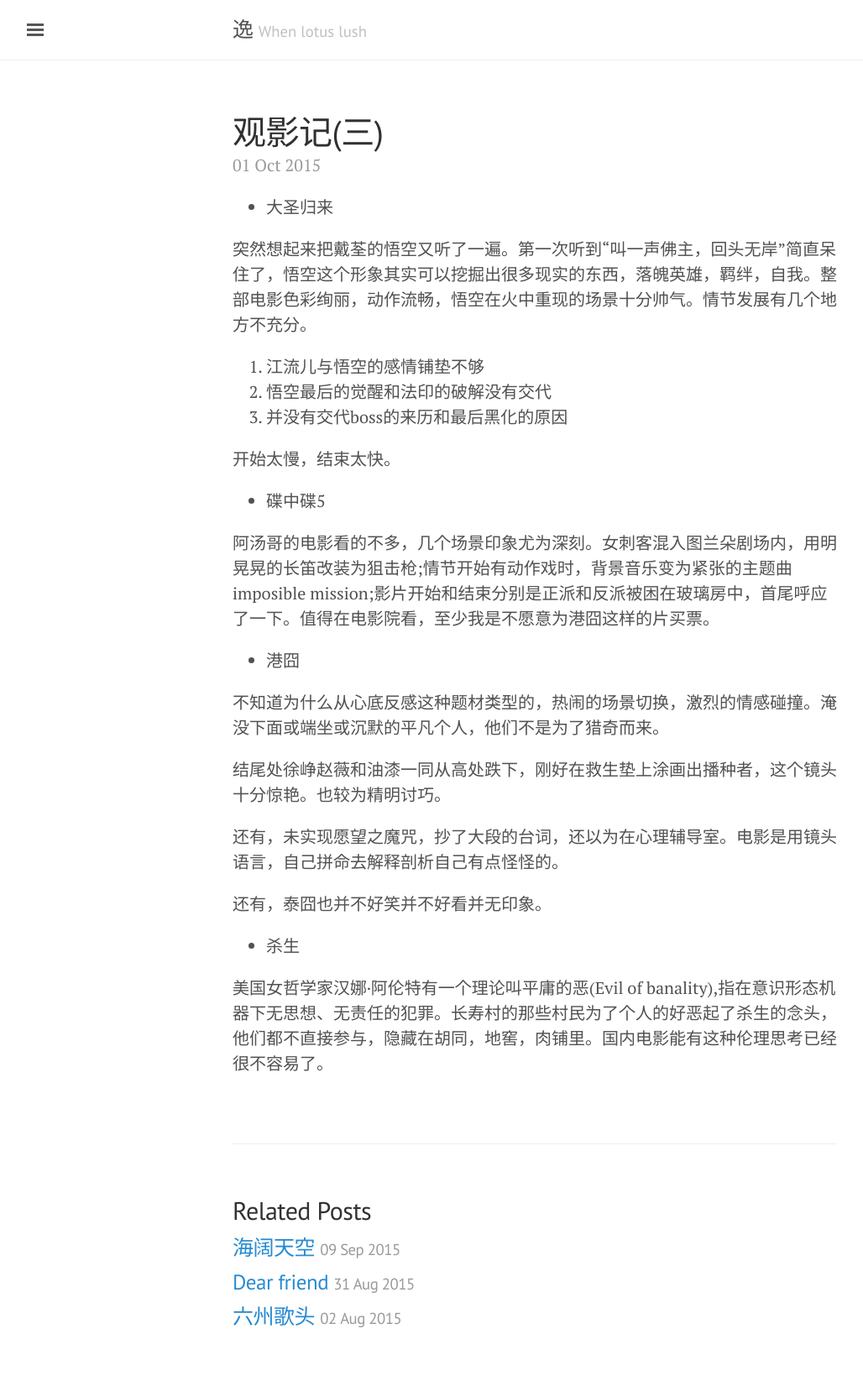
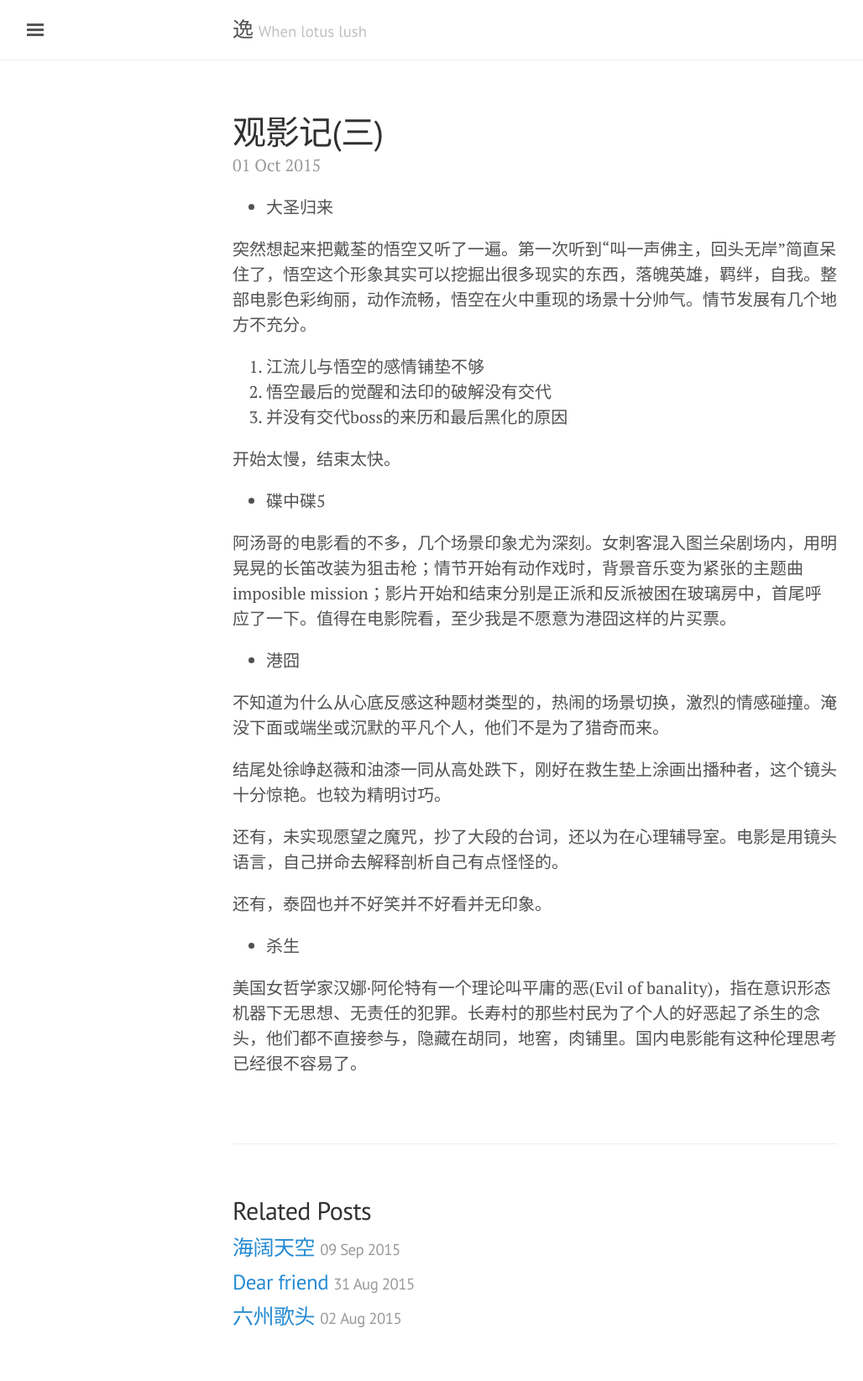
Before and after one commit to literblog/literblog.github.com, a Jekyll site: the page built from _posts/2015-10-01-film3.md, in a window 1280 px wide. Shown: the whole page at 84% size, without its empty margins (3-1031 px from the left). Built offline with Jekyll 4.4.1, drawn with Linux system fonts in a browser that asks for light colours; comment, search, counter and statistics services are not loaded.

```diff
--- a/_posts/2015-10-01-film3.md
+++ b/_posts/2015-10-01-film3.md
@@ -18,7 +18,7 @@ tags:
 
 * 碟中碟5
 
-阿汤哥的电影看的不多，几个场景印象尤为深刻。女刺客混入图兰朵剧场内，用明晃晃的长笛改装为狙击枪;情节开始有动作戏时，背景音乐变为紧张的主题曲imposible mission;影片开始和结束分别是正派和反派被困在玻璃房中，首尾呼应了一下。值得在电影院看，至少我是不愿意为港囧这样的片买票。
+阿汤哥的电影看的不多，几个场景印象尤为深刻。女刺客混入图兰朵剧场内，用明晃晃的长笛改装为狙击枪；情节开始有动作戏时，背景音乐变为紧张的主题曲imposible mission；影片开始和结束分别是正派和反派被困在玻璃房中，首尾呼应了一下。值得在电影院看，至少我是不愿意为港囧这样的片买票。
 
 * 港囧
 
@@ -32,4 +32,4 @@ tags:
 
 * 杀生
 
-美国女哲学家汉娜·阿伦特有一个理论叫平庸的恶(Evil of banality),指在意识形态机器下无思想、无责任的犯罪。长寿村的那些村民为了个人的好恶起了杀生的念头，他们都不直接参与，隐藏在胡同，地窖，肉铺里。国内电影能有这种伦理思考已经很不容易了。
+美国女哲学家汉娜·阿伦特有一个理论叫平庸的恶(Evil of banality)，指在意识形态机器下无思想、无责任的犯罪。长寿村的那些村民为了个人的好恶起了杀生的念头，他们都不直接参与，隐藏在胡同，地窖，肉铺里。国内电影能有这种伦理思考已经很不容易了。
```
